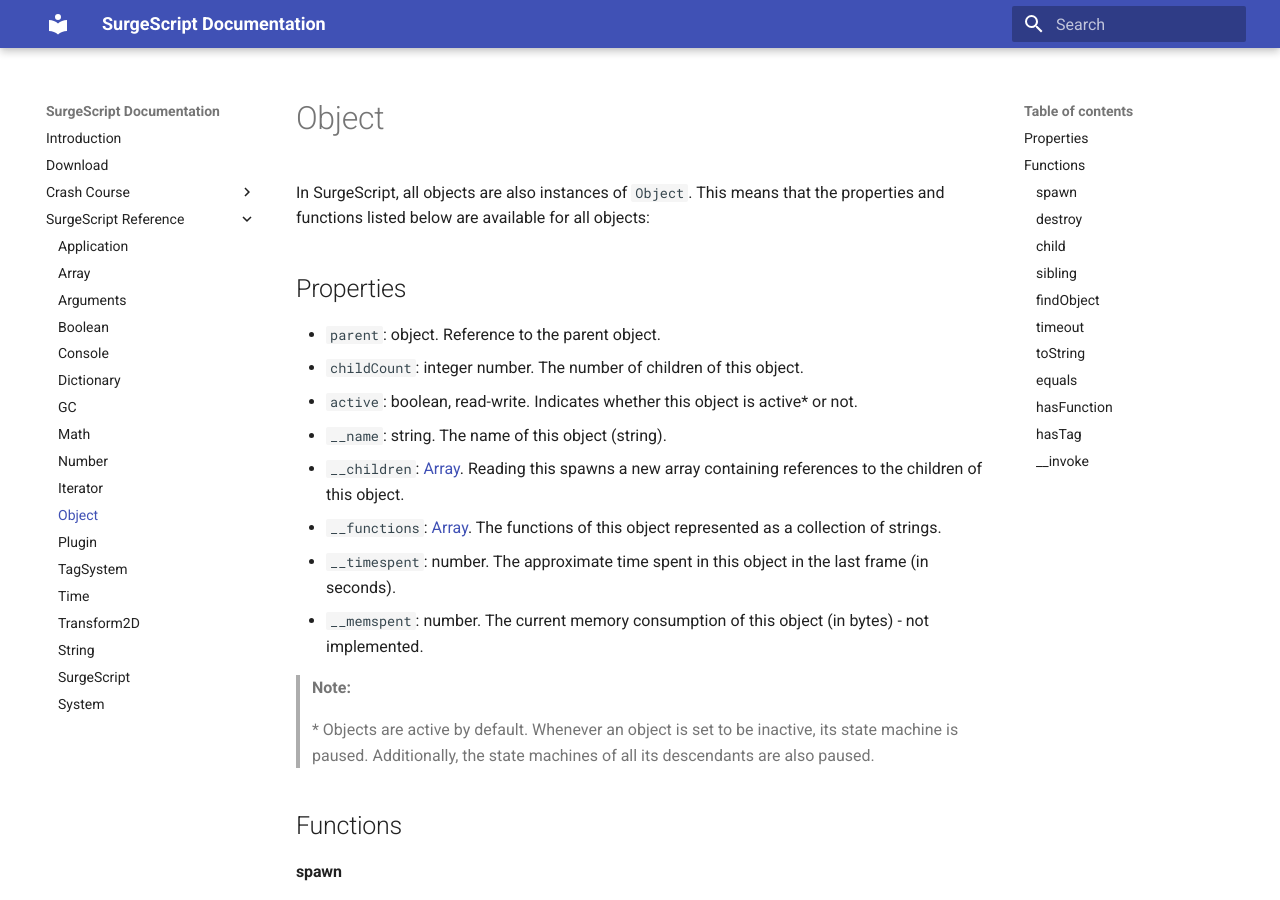
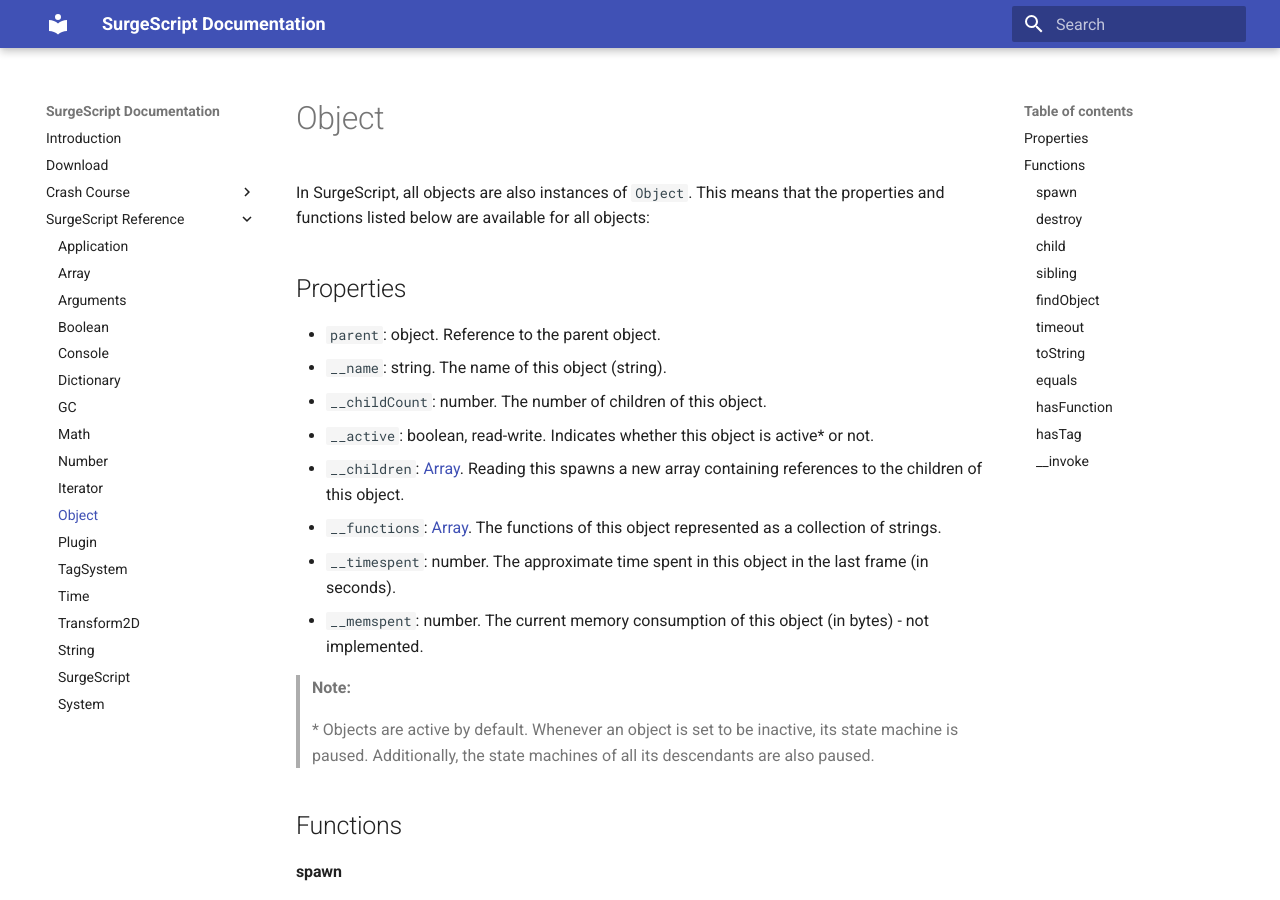
Before and after one commit to alemart/surgescript, an MkDocs documentation site: the page built from docs/reference/object.md, in a window 1280 px wide and 900 px high. Built offline with MkDocs 1.6.1 and Material for MkDocs 9.7.7, drawn with Linux system fonts in a browser that asks for light colours; old or Windows-style settings are respelled for this version of MkDocs.

Commit message:
Renamed Object.active to Object.__active and Object.childCount to Object.__childCount

```diff
--- a/docs/reference/object.md
+++ b/docs/reference/object.md
@@ -7,9 +7,9 @@
 ----------
 
 * `parent`: object. Reference to the parent object.
-* `childCount`: integer number. The number of children of this object.
-* `active`: boolean, read-write. Indicates whether this object is active\* or not.
 * `__name`: string. The name of this object (string).
+* `__childCount`: number. The number of children of this object.
+* `__active`: boolean, read-write. Indicates whether this object is active\* or not.
 * `__children`: [Array](array.md). Reading this spawns a new array containing references to the children of this object.
 * `__functions`: [Array](array.md). The functions of this object represented as a collection of strings.
 * `__timespent`: number. The approximate time spent in this object in the last frame (in seconds).
```
Also changed, not shown: 1 other file.
